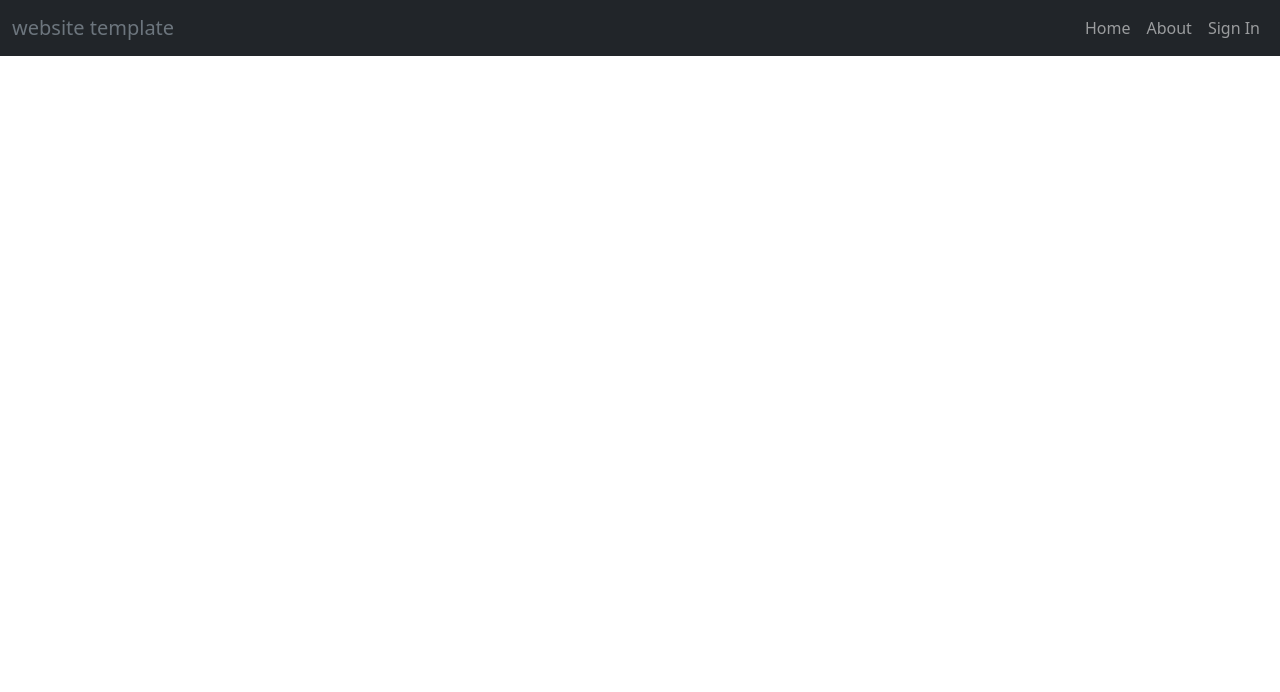
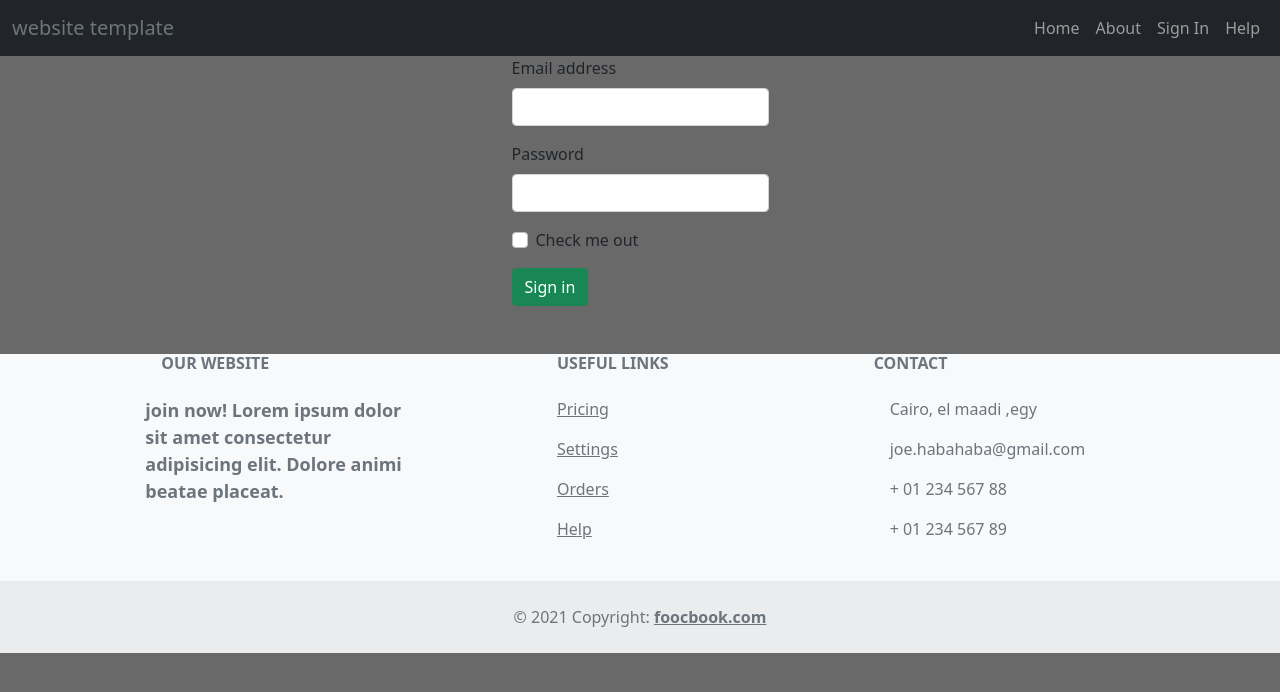
Before and after one commit to JoeDDenn/Internet-tech-Course-project, a plain HTML site: page front_end/index.html in a window 1280 px wide. Drawn offline with nearby package versions, Linux system fonts and the light colour scheme.

Commit message:
final edit for now just for now !

```diff
--- a/front_end/index.html
+++ b/front_end/index.html
@@ -12,7 +12,7 @@
 
 </head>
 
-<body>
+<body style="background-color: dimgray; ">
 
     <nav class="navbar navbar-expand-lg navbar-dark bg-dark ">
         <div class="container-fluid">
@@ -27,9 +27,128 @@
                 <li class="nav-item">
                     <a class="nav-link" href="#">Sign In</a>
                 </li>
+                <li class="nav-item">
+                    <a class="nav-link" href="#">Help</a>
+                </li>
             </ul>
         </div>
     </nav>
+
+    <div class="mb-3" style="display: flex; justify-content: center;">
+
+        <form >
+            <div class="mb-3">
+              <label for="exampleInputEmail1" class="form-label">Email address</label>
+              <input type="email" class="form-control" id="exampleInputEmail1" aria-describedby="emailHelp">
+
+            </div>
+            <div class="mb-3">
+              <label for="exampleInputPassword1" class="form-label">Password</label>
+              <input type="password" class="form-control" id="exampleInputPassword1">
+            </div>
+            <div class="mb-3 form-check">
+              <input type="checkbox" class="form-check-input" id="exampleCheck1">
+              <label class="form-check-label" for="exampleCheck1">Check me out</label>
+            </div>
+            <button type="button" class="btn btn-success">Sign in</button>
+          </form>
+
+    </div>
+
+
+
+
+
+
+
+
+
+
+
+
+
+
+
+
+
+
+
+
+
+
+
+
+
+
+
+
+
+  <!-- Footer -->
+<footer class="text-center text-lg-start bg-light text-muted">
+    <section class="">
+      <div class="container text-center text-md-start mt-5">
+        <!-- Grid row -->
+        <div class="row mt-3">
+          <!-- Grid column -->
+          <div class="col-md-3 col-lg-4 col-xl-3 mx-auto mb-4">
+            <!-- Content -->
+            <h6 class="text-uppercase fw-bold mb-4">
+              <i class="fas fa-gem me-3"></i>our website
+            </h6>
+            <p>
+             <strong style="font-size: large ; ">join now! Lorem ipsum dolor sit amet consectetur adipisicing elit. Dolore animi beatae placeat.</strong>
+            </p>
+          </div>
+
+          <div class="col-md-3 col-lg-2 col-xl-2 mx-auto mb-4">
+            <!-- Links -->
+            <h6 class="text-uppercase fw-bold mb-4">
+              Useful links
+            </h6>
+            <p>
+              <a href="#!" class="text-reset">Pricing</a>
+            </p>
+            <p>
+              <a href="#!" class="text-reset">Settings</a>
+            </p>
+            <p>
+              <a href="#!" class="text-reset">Orders</a>
+            </p>
+            <p>
+              <a href="#!" class="text-reset">Help</a>
+            </p>
+          </div>
+          <!-- Grid column -->
+
+          <!-- Grid column -->
+          <div class="col-md-4 col-lg-3 col-xl-3 mx-auto mb-md-0 mb-4">
+            <!-- Links -->
+            <h6 class="text-uppercase fw-bold mb-4">
+              Contact
+            </h6>
+            <p><i class="fas fa-home me-3"></i> Cairo, el maadi ,egy</p>
+            <p>
+              <i class="fas fa-envelope me-3"></i>
+              joe.habahaba@gmail.com
+            </p>
+            <p><i class="fas fa-phone me-3"></i> + 01 234 567 88</p>
+            <p><i class="fas fa-print me-3"></i> + 01 234 567 89</p>
+          </div>
+          <!-- Grid column -->
+        </div>
+        <!-- Grid row -->
+      </div>
+    </section>
+    <!-- Section: Links  -->
+
+    <!-- Copyright -->
+    <div class="text-center p-4" style="background-color: rgba(0, 0, 0, 0.05);">
+      © 2021 Copyright:
+      <a class="text-reset fw-bold" href="https://google.com">foocbook.com</a>
+    </div>
+    <!-- Copyright -->
+  </footer>
+  <!-- Footer -->
 
 
 
```
